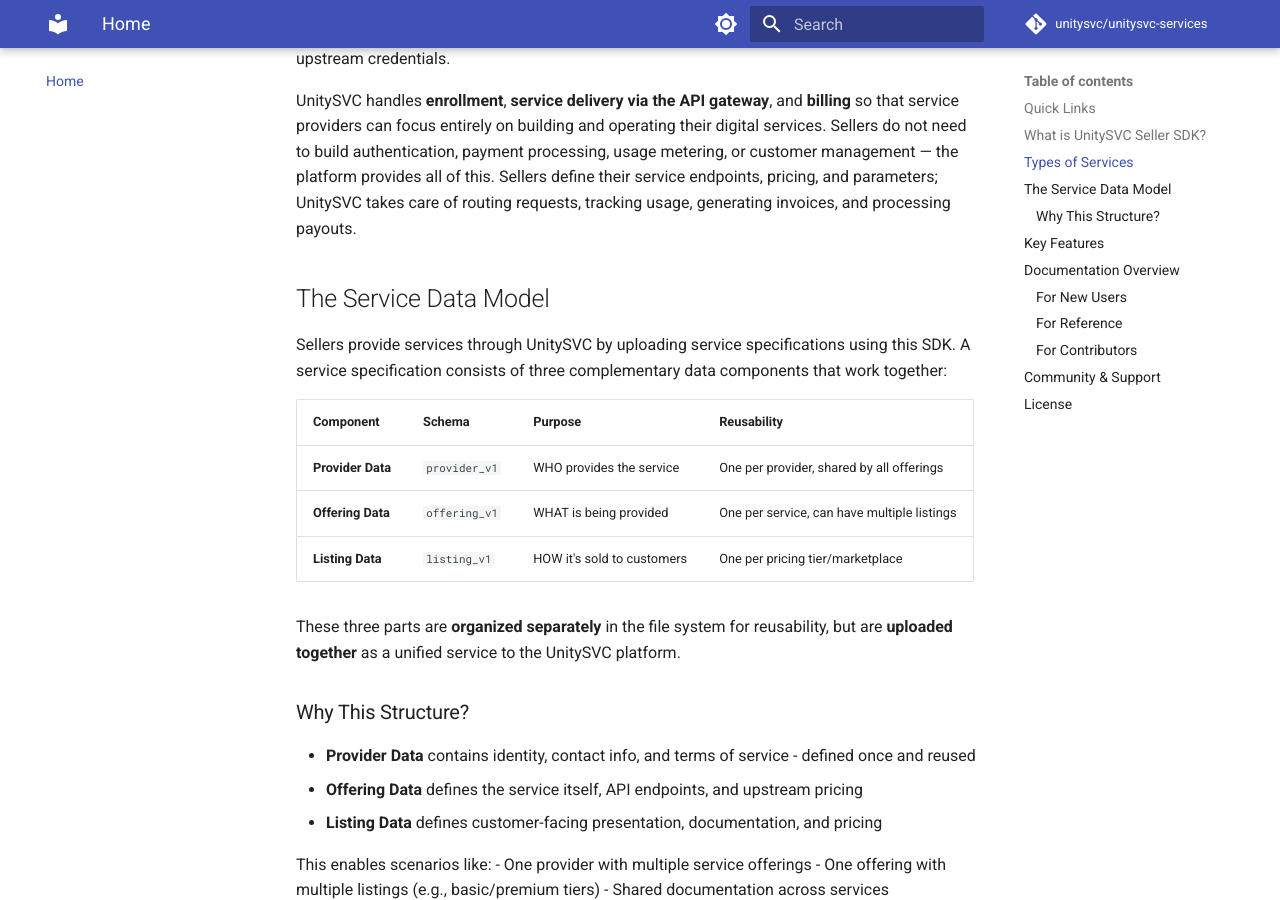
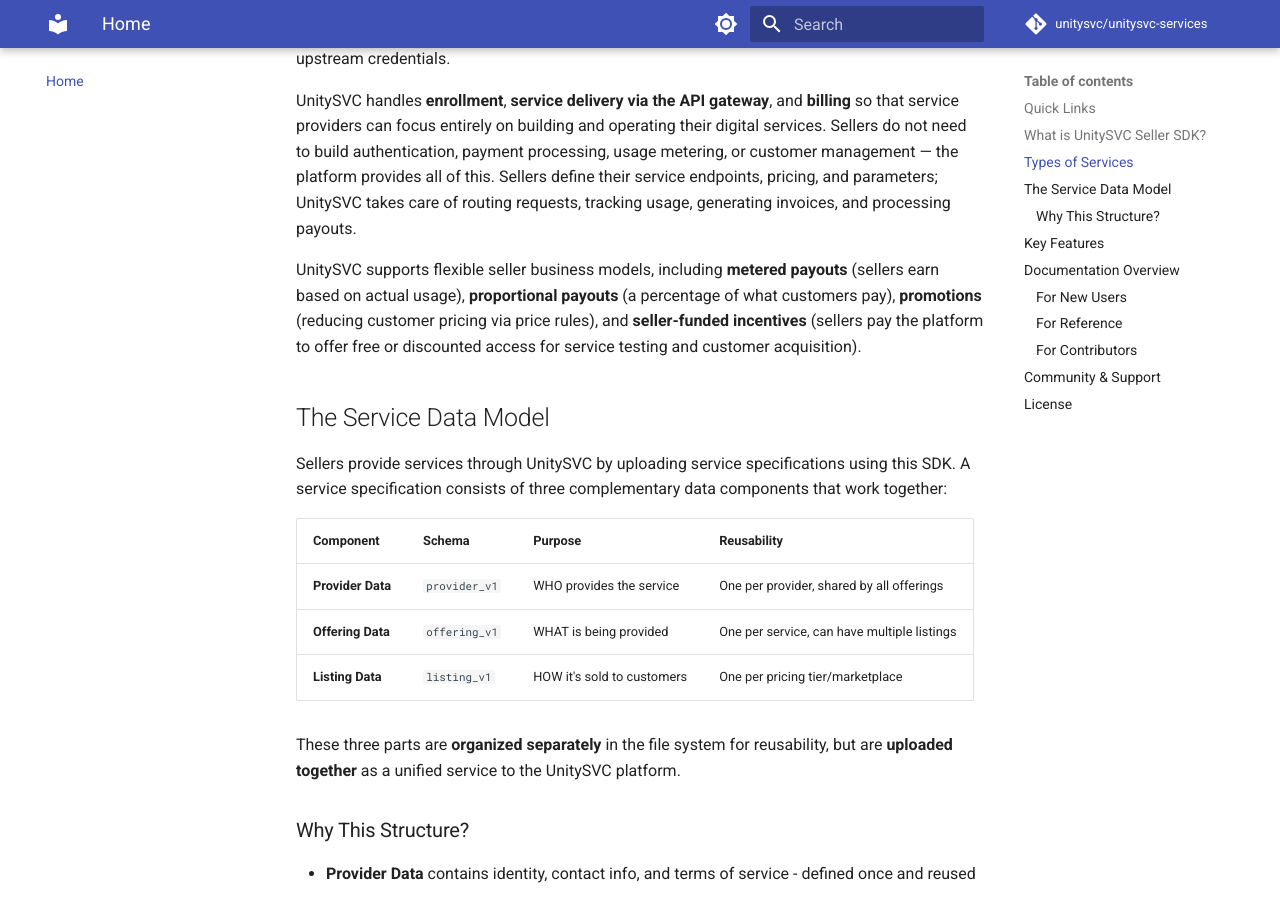
Before and after one commit to unitysvc/unitysvc-services, an MkDocs documentation site: the page built from docs/index.md, in a window 1280 px wide and 900 px high, scrolled down 1560 px. Built offline with MkDocs 1.6.1 and Material for MkDocs 9.7.7, drawn with Linux system fonts in a browser that asks for light colours; comment, search, counter and statistics services are not loaded.

Commit message:
Add flexible business models to platform documentation
Describes metered payouts, proportional payouts, promotions, and
seller-funded incentives as supported seller business models.

Co-Authored-By: Claude Opus 4.6 (1M context) <noreply@anthropic.com>

```diff
--- a/docs/index.md
+++ b/docs/index.md
@@ -36,6 +36,8 @@ The UnitySVC platform can route a wide variety of digital services. See [Service
 Services can be **stateless** (each request independent — most inference APIs) or **stateful** (maintaining history across requests — e.g., recommendation models, conversation context, analytics). In all cases, **no customer credentials or identity are passed to the upstream provider** — the gateway authenticates the customer separately and forwards only the request payload and upstream credentials.
 
 UnitySVC handles **enrollment**, **service delivery via the API gateway**, and **billing** so that service providers can focus entirely on building and operating their digital services. Sellers do not need to build authentication, payment processing, usage metering, or customer management — the platform provides all of this. Sellers define their service endpoints, pricing, and parameters; UnitySVC takes care of routing requests, tracking usage, generating invoices, and processing payouts.
+
+UnitySVC supports flexible seller business models, including **metered payouts** (sellers earn based on actual usage), **proportional payouts** (a percentage of what customers pay), **promotions** (reducing customer pricing via price rules), and **seller-funded incentives** (sellers pay the platform to offer free or discounted access for service testing and customer acquisition).
 
 ## The Service Data Model
 
```
